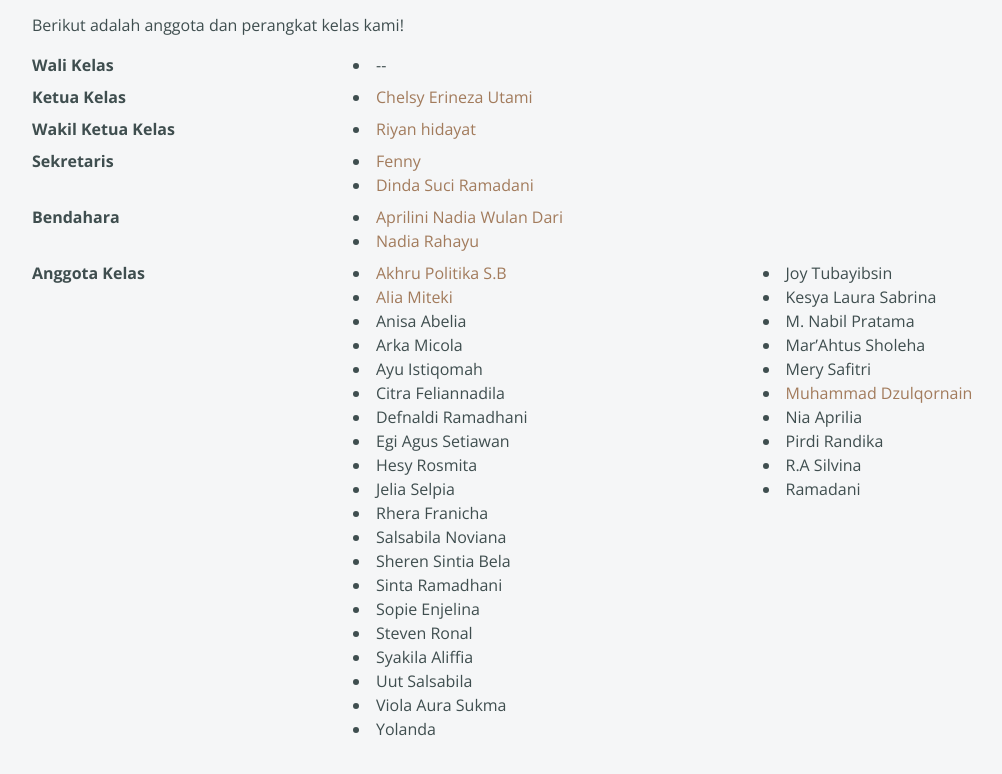
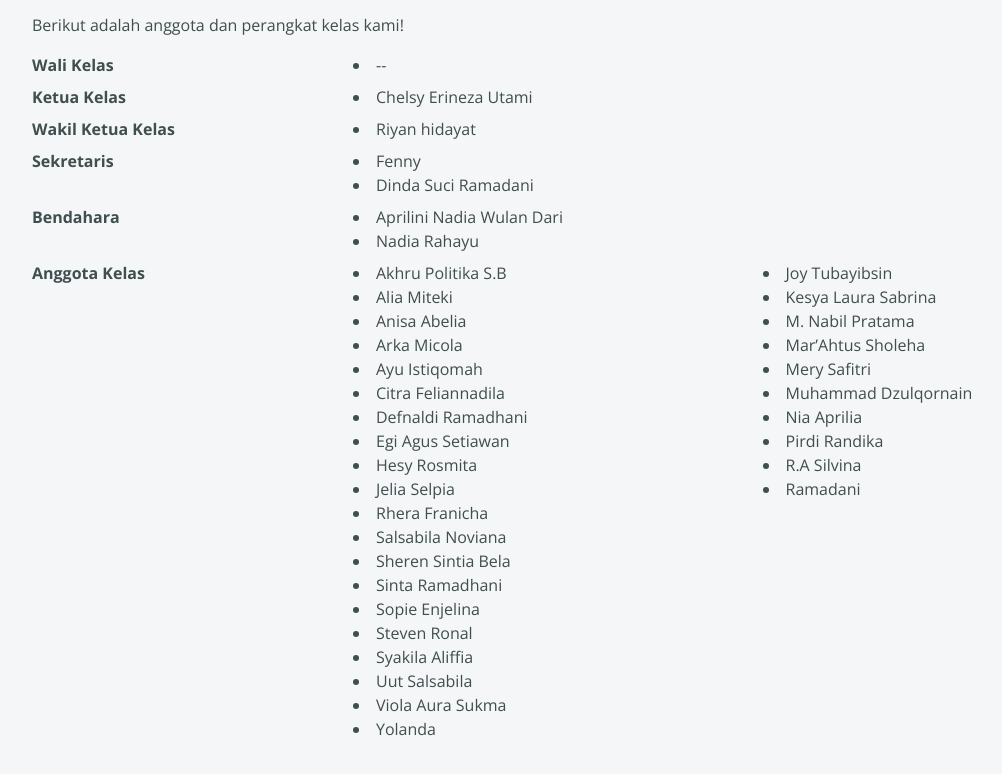
Before and after one commit to xtkj4/xtkj4, a website: page index.html in a window 1280 px wide. Shown: the part 997-1771 px from the top of the page, without its empty margins (50-1052 px from the left). Drawn offline with nearby package versions, Linux system fonts and the light colour scheme.

Commit message:
absen update

```diff
--- a/assets/css/main.css
+++ b/assets/css/main.css
@@ -1163,3 +1163,9 @@ section {
 .footer .footer-legal .credits a {
   color: var(--color-primary);
 }
+
+/* about classs */
+
+#get-started #absen a {
+  color: var(--color-default);
+}
```
